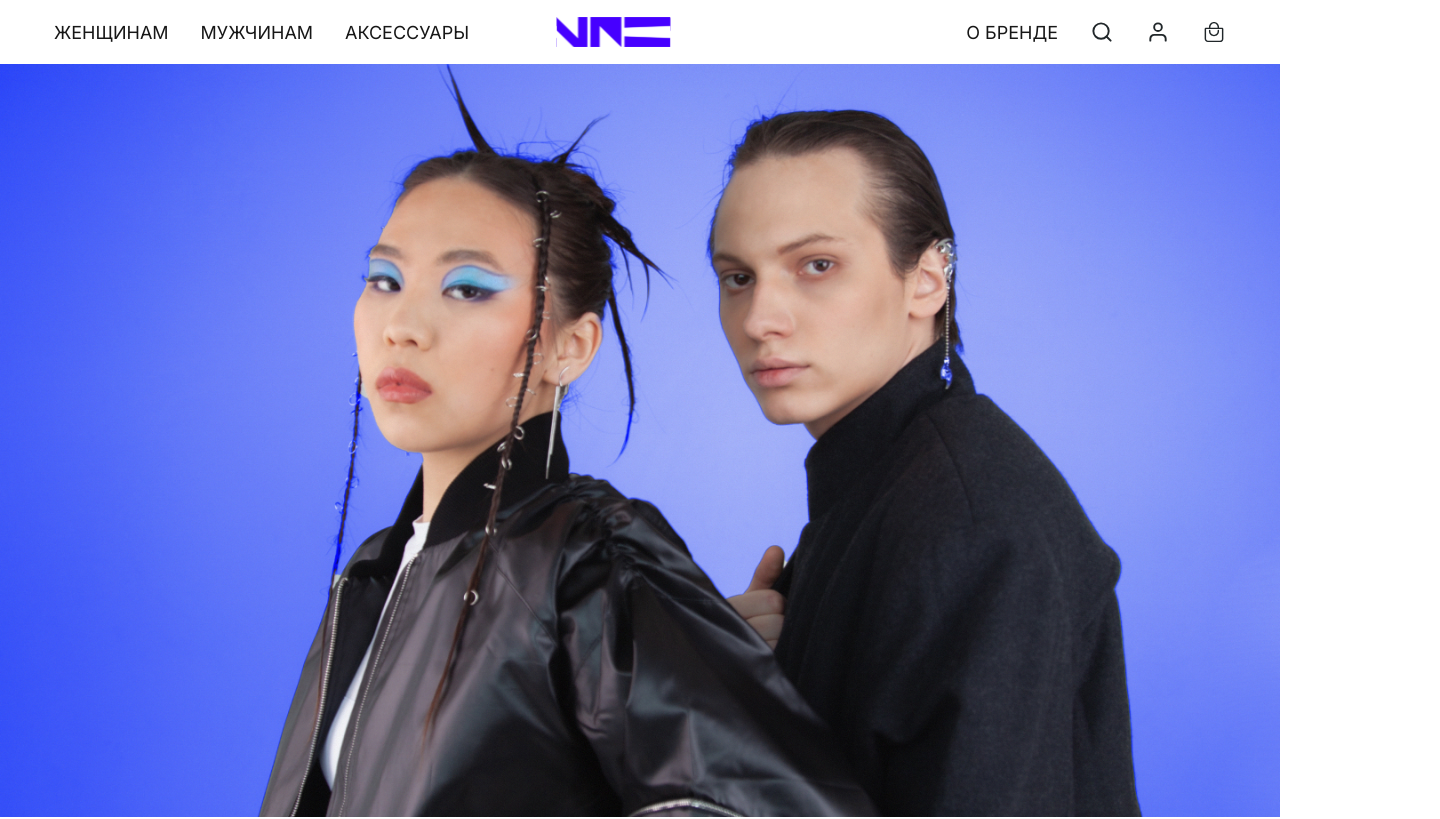
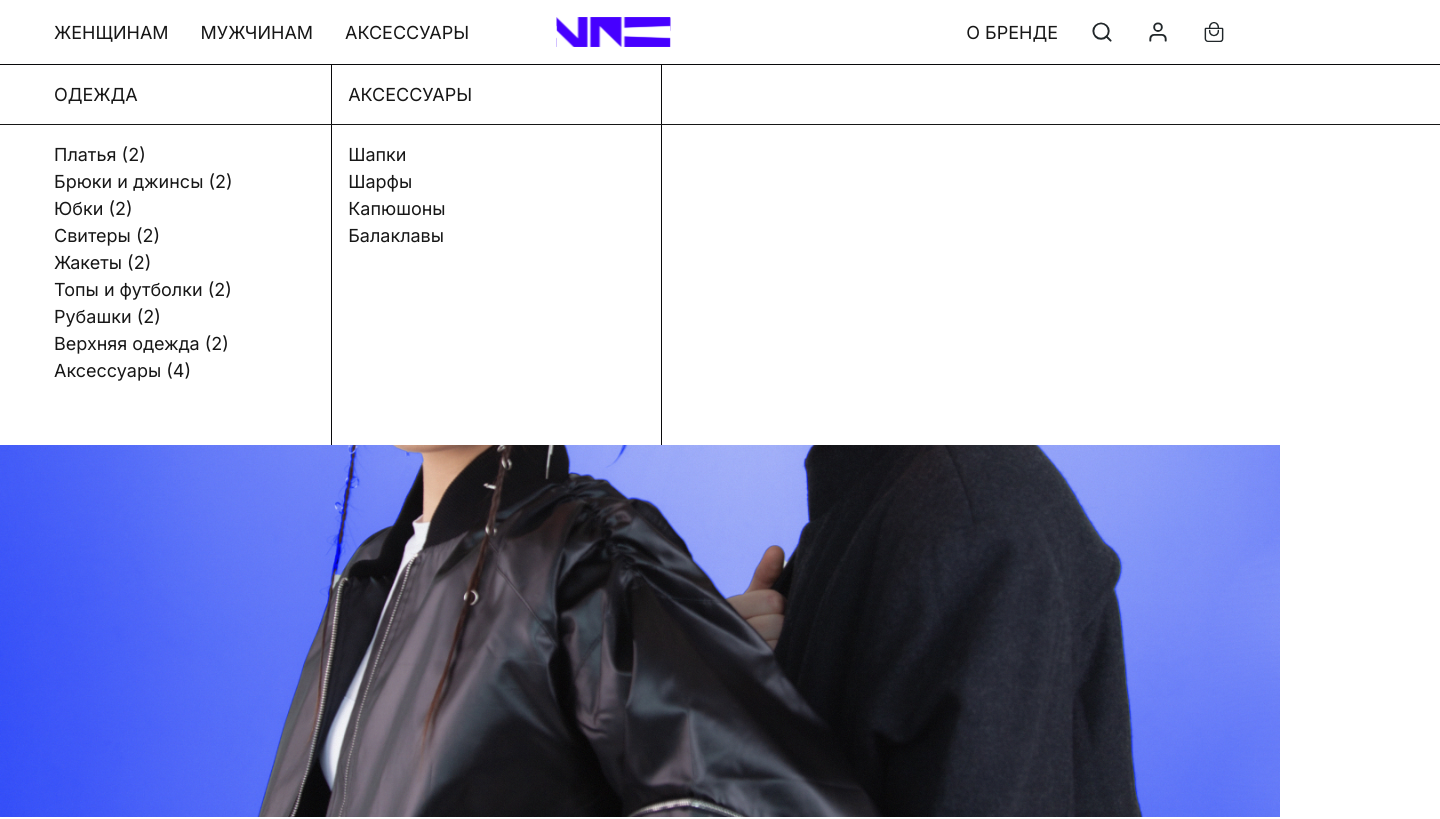
Before and after one commit to Balamutishe/vne-project, a Next.js app: page / in a window 1280 px wide. Shown: the top 819 px of the page, 1440 px wide, since content can reach past the window. Built offline with nearby package versions, Linux system fonts and the light colour scheme.

Commit message:
refactor categories feature; rename components, implement Redux for state management, and enhance structure for improved functionality

```diff
--- a/package.json
+++ b/package.json
@@ -10,11 +10,13 @@
     "lint:fix": "eslint --fix"
   },
   "dependencies": {
+    "@reduxjs/toolkit": "^2.9.0",
     "axios": "^1.12.2",
     "clsx": "^2.1.1",
     "next": "15.5.3",
     "react": "19.1.0",
     "react-dom": "19.1.0",
+    "react-redux": "^9.2.0",
     "zod": "^4.1.9"
   },
   "devDependencies": {
--- a/src/app/layout.tsx
+++ b/src/app/layout.tsx
@@ -1,3 +1,4 @@
+import { StoreProvider } from "@/store/storeProvider";
 import { ReactNode } from "react";
 import type { Metadata } from "next";
 import { Inter } from "next/font/google";
@@ -20,8 +21,10 @@ export default function RootLayout({
   children: ReactNode;
 }>) {
   return (
-    <html lang="en">
-      <body className={`${interFont.className} antialiased`}>{children}</body>
-    </html>
+    <StoreProvider>
+      <html lang="en">
+        <body className={`${interFont.className} antialiased`}>{children}</body>
+      </html>
+    </StoreProvider>
   );
 }
--- a/src/app/page.tsx
+++ b/src/app/page.tsx
@@ -1,5 +1,5 @@
 import { ContainerPage, Footer, Main, Header } from "@/widgets";
-import { CategoriesMain } from "@/widgets/categories";
+import { CategoriesSection } from "@/widgets/categories/categories";
 import { ProductsList } from "@/widgets/products-list";
 
 export default function Home() {
@@ -8,7 +8,7 @@ export default function Home() {
       <Header />
       <Main>
         <ProductsList />
-        <CategoriesMain />
+        <CategoriesSection />
       </Main>
       <Footer />
     </ContainerPage>
--- /dev/null
+++ b/src/store/hooks.ts
@@ -0,0 +1,6 @@
+import { useDispatch, useSelector, useStore } from "react-redux";
+import type { AppDispatch, AppStore, RootState } from "./store";
+
+export const useAppDispatch = useDispatch.withTypes<AppDispatch>();
+export const useAppSelector = useSelector.withTypes<RootState>();
+export const useAppStore = useStore.withTypes<AppStore>();
--- /dev/null
+++ b/src/store/store.ts
@@ -0,0 +1,14 @@
+import { configureStore } from "@reduxjs/toolkit";
+import categoriesReducer from "@/widgets/categories/categoriesSlice";
+
+export const makeStore = () => {
+  return configureStore({
+    reducer: {
+      categoriesState: categoriesReducer,
+    },
+  });
+};
+
+export type AppStore = ReturnType<typeof makeStore>;
+export type RootState = ReturnType<AppStore["getState"]>;
+export type AppDispatch = AppStore["dispatch"];
--- /dev/null
+++ b/src/store/storeProvider.tsx
@@ -0,0 +1,13 @@
+"use client";
+import { useRef, ReactNode } from "react";
+import { Provider } from "react-redux";
+import { makeStore, AppStore } from "./store";
+
+export function StoreProvider({ children }: { children: ReactNode }) {
+  const storeRef = useRef<AppStore | null>(null);
+  if (!storeRef.current) {
+    storeRef.current = makeStore();
+  }
+
+  return <Provider store={storeRef.current}>{children}</Provider>;
+}
--- a/src/widgets/categories.tsx
+++ b/src/widgets/categories/categories.tsx
@@ -1,28 +1,25 @@
 "use client";
 
+import { useAppDispatch, useAppSelector } from "@/store/hooks";
+import { setCategoryMainType } from "@/widgets/categories/categoriesSlice";
 import { clsx } from "clsx";
 import Image from "next/image";
-import { FC, useState } from "react";
+import { FC } from "react";
 import { categories } from "@/server/data";
 import { TCategoriesList } from "@/shared/types/categories";
 import localFont from "next/font/local";
 
 const damionFont = localFont({
-  src: "../../public/fonts/DaMiOne-Regular.ttf",
+  src: "../../../public/fonts/DaMiOne-Regular.ttf",
   display: "swap",
 });
 
-export const CategoriesMain = () => {
-  const [categoryType, setCategoryType] = useState<"men" | "women">("women");
-
+export const CategoriesSection = () => {
   return (
     <section className={"mb-20 min-h-198 w-full"}>
       <div className={"mb-18 flex items-center justify-between"}>
         <h2 className={`${damionFont.className} text-7xl`}>КАТЕГОРИИ</h2>
-        <CategoriesSwitcher
-          categoryType={categoryType}
-          setCategoryType={setCategoryType}
-        />
+        <CategoriesSwitcher />
       </div>
       <div
         className={
@@ -38,17 +35,19 @@ export const CategoriesMain = () => {
           />
         </div>
         <div className={"w-2/3"}>
-          <CategoriesListView categoriesType={categoryType} listType={"main"} />
+          <CategoriesListView listType={"main"} />
         </div>
       </div>
     </section>
   );
 };
 
-export const CategoriesSwitcher: FC<{
-  categoryType: string;
-  setCategoryType: (value: "men" | "women") => void;
-}> = ({ categoryType, setCategoryType }) => {
+export const CategoriesSwitcher = () => {
+  const categoryType = useAppSelector(
+    (state) => state.categoriesState.categoriesMainType,
+  );
+  const dispatch = useAppDispatch();
+
   return (
     <div className={"flex items-center gap-5"}>
       <button
@@ -58,7 +57,7 @@ export const CategoriesSwitcher: FC<{
             "border-b-hover text-hover": categoryType === "women",
           },
         )}
-        onClick={() => setCategoryType("women")}
+        onClick={() => dispatch(setCategoryMainType("women"))}
       >
         Женское
       </button>
@@ -69,7 +68,7 @@ export const CategoriesSwitcher: FC<{
             "border-b-hover text-hover": categoryType === "men",
           },
         )}
-        onClick={() => setCategoryType("men")}
+        onClick={() => dispatch(setCategoryMainType("men"))}
       >
         Мужское
       </button>
@@ -78,10 +77,18 @@ export const CategoriesSwitcher: FC<{
 };
 
 export const CategoriesListView: FC<{
-  categoriesType: "men" | "women" | "accessories";
   listType: "header" | "main";
-}> = ({ categoriesType, listType }) => {
+}> = ({ listType }) => {
   const { categoriesMen, categoriesWomen } = categories;
+  const categoriesMainType = useAppSelector(
+    (state) => state.categoriesState.categoriesMainType,
+  );
+  const categoriesHeaderType = useAppSelector(
+    (state) => state.categoriesState.categoriesHeaderType,
+  );
+
+  const categoriesType =
+    listType === "header" ? categoriesHeaderType : categoriesMainType;
 
   switch (categoriesType) {
     case "men":
@@ -130,10 +137,13 @@ export const CategoriesList: FC<{
   );
 };
 
-export const AccessoriesListView: FC<{
-  accessoriesType: "accessoriesMen" | "accessoriesWomen" | "accessoriesAll";
-}> = ({ accessoriesType }) => {
+export const AccessoriesListView = () => {
   const { categoriesMen, categoriesWomen, accessoriesListAll } = categories;
+
+  const categoriesHeaderType = useAppSelector(
+    (state) => state.categoriesState.categoriesHeaderType,
+  );
+
   const accessoriesMen = categoriesMen.find(
     (category) => category.name === "Аксессуары",
   );
@@ -141,12 +151,12 @@ export const AccessoriesListView: FC<{
     (category) => category.name === "Аксессуары",
   );
 
-  switch (accessoriesType) {
-    case "accessoriesAll":
+  switch (categoriesHeaderType) {
+    case "accessories":
       return <AccessoriesList accessoriesList={accessoriesListAll!} />;
-    case "accessoriesMen":
+    case "men":
       return <AccessoriesList accessoriesList={accessoriesMen!.list} />;
-    case "accessoriesWomen":
+    case "women":
       return <AccessoriesList accessoriesList={accessoriesWomen!.list} />;
   }
 };
--- /dev/null
+++ b/src/widgets/categories/categoriesSlice.ts
@@ -0,0 +1,39 @@
+import { createSlice, PayloadAction } from "@reduxjs/toolkit";
+
+interface InitialState {
+  categoriesHeaderType: "men" | "women" | "accessories";
+  categoriesMainType: "men" | "women";
+  categoryCurrent: string;
+}
+
+const initialState: InitialState = {
+  categoriesHeaderType: "women",
+  categoriesMainType: "women",
+  categoryCurrent: "",
+};
+
+const categoriesSlice = createSlice({
+  name: "categoriesState",
+  initialState,
+  reducers: {
+    setCategoryMainType: (state, action: PayloadAction<"men" | "women">) => {
+      state.categoriesMainType = action.payload;
+    },
+    setCategoryHeaderType: (
+      state,
+      action: PayloadAction<"men" | "women" | "accessories">,
+    ) => {
+      state.categoriesHeaderType = action.payload;
+    },
+    setCategoryCurrent: (state, action: PayloadAction<string>) => {
+      state.categoryCurrent = action.payload;
+    },
+  },
+});
+
+export const {
+  setCategoryCurrent,
+  setCategoryHeaderType,
+  setCategoryMainType,
+} = categoriesSlice.actions;
+export default categoriesSlice.reducer;
--- a/src/widgets/header.tsx
+++ b/src/widgets/header.tsx
@@ -1,20 +1,21 @@
 "use client";
 
-import { AccessoriesListView, CategoriesListView } from "@/widgets/categories";
+import { useAppDispatch, useAppSelector } from "@/store/hooks";
+import {
+  AccessoriesListView,
+  CategoriesListView,
+} from "@/widgets/categories/categories";
+import { setCategoryHeaderType } from "@/widgets/categories/categoriesSlice";
 import Image from "next/image";
 import { FC, useState } from "react";
 
 export const Header: FC<{ className?: string }> = ({ className }) => {
-  const [categoriesType, setCategoriesType] = useState<
-    "women" | "men" | "accessories" | null
-  >(null);
-
   return (
     <header className={"mb-20 h-212"}>
       <section
         className={`relative flex h-16 items-center justify-between px-13.5 py-2.5 ${className}`}
       >
-        <HeaderNav setCategoriesType={setCategoriesType} />
+        <HeaderNav />
         <HeaderLogo />
         <HeaderActions />
       </section>
@@ -26,25 +27,20 @@ export const Header: FC<{ className?: string }> = ({ className }) => {
           width={1440}
         />
       </section>
-      {categoriesType !== null && (
-        <HeaderDropdownMenu
-          categoriesType={categoriesType}
-          setCategoriesType={setCategoriesType}
-        />
-      )}
+      <HeaderDropdownMenu />
     </header>
   );
 };
 
-const HeaderNav: FC<{
-  setCategoriesType: (type: "women" | "men" | "accessories" | null) => void;
-}> = ({ setCategoriesType }) => {
+const HeaderNav = () => {
+  const dispatch = useAppDispatch();
+
   return (
     <nav>
       <ul className={"flex w-2/5 items-center gap-8"}>
         <li
           key={crypto.randomUUID()}
-          onClick={() => setCategoriesType("women")}
+          onClick={() => dispatch(setCategoryHeaderType("women"))}
           className={
             "hover:text-hover active:text-active cursor-pointer transition-colors"
           }
@@ -53,7 +49,7 @@ const HeaderNav: FC<{
         </li>
         <li
           key={crypto.randomUUID()}
-          onClick={() => setCategoriesType("men")}
+          onClick={() => dispatch(setCategoryHeaderType("men"))}
           className={
             "hover:text-hover active:text-active cursor-pointer transition-colors"
           }
@@ -62,7 +58,7 @@ const HeaderNav: FC<{
         </li>
         <li
           key={crypto.randomUUID()}
-          onClick={() => setCategoriesType("accessories")}
+          onClick={() => dispatch(setCategoryHeaderType("accessories"))}
           className={
             "hover:text-hover active:text-active cursor-pointer transition-colors"
           }
@@ -131,10 +127,11 @@ const HeaderActions = () => {
   );
 };
 
-const HeaderDropdownMenu: FC<{
-  categoriesType: "women" | "men" | "accessories";
-  setCategoriesType: (type: "women" | "men" | "accessories" | null) => void;
-}> = ({ categoriesType, setCategoriesType }) => {
+const HeaderDropdownMenu = () => {
+  const categoriesHeaderType = useAppSelector(
+    (state) => state.categoriesState.categoriesHeaderType,
+  );
+
   return (
     <section
       className={
@@ -147,7 +144,7 @@ const HeaderDropdownMenu: FC<{
             "flex h-full w-[23%] items-center border-zinc-950 px-13.5 py-4"
           }
         >
-          {categoriesType !== "accessories" && "ОДЕЖДА"}
+          {categoriesHeaderType !== "accessories" && "ОДЕЖДА"}
         </span>
         <span
           className={
@@ -156,40 +153,29 @@ const HeaderDropdownMenu: FC<{
         >
           АКСЕССУАРЫ
         </span>
-        <span className={"flex w-[54%] items-center justify-end px-13.5"}>
-          <button
-            className={"cursor-pointer"}
-            onClick={() => setCategoriesType(null)}
-          >
-            <Image
-              className={"svg-icon"}
-              src={"/images/close.svg"}
-              alt={"Close"}
-              width={34}
-              height={34}
-            />
-          </button>
-        </span>
+        {/*<span className={"flex w-[54%] items-center justify-end px-13.5"}>*/}
+        {/*  <button*/}
+        {/*    className={"cursor-pointer"}*/}
+        {/*    onClick={() => setCategoriesType(null)}*/}
+        {/*  >*/}
+        {/*    <Image*/}
+        {/*      className={"svg-icon"}*/}
+        {/*      src={"/images/close.svg"}*/}
+        {/*      alt={"Close"}*/}
+        {/*      width={34}*/}
+        {/*      height={34}*/}
+        {/*    />*/}
+        {/*  </button>*/}
+        {/*</span>*/}
       </div>
       <div className={"flex min-h-80"}>
         <div className={"w-[23%] px-13.5 py-4"}>
-          <CategoriesListView
-            categoriesType={categoriesType}
-            listType={"header"}
-          />
+          <CategoriesListView listType={"header"} />
         </div>
         <div
           className={"w-[23%] border-r-1 border-l-1 border-zinc-950 px-4 py-4"}
         >
-          <AccessoriesListView
-            accessoriesType={
-              categoriesType === "accessories"
-                ? "accessoriesAll"
-                : categoriesType === "men"
-                  ? "accessoriesMen"
-                  : "accessoriesWomen"
-            }
-          />
+          <AccessoriesListView />
         </div>
       </div>
       <div className={"w-[54%]"}></div>
```
Also changed, not shown: 1 other file (tests, documents, lock files or other folders).
